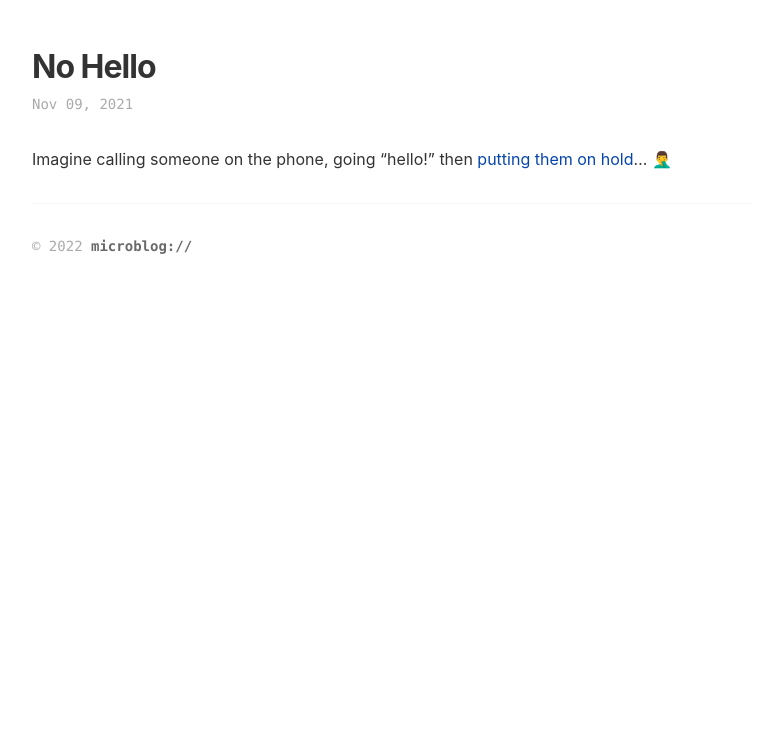
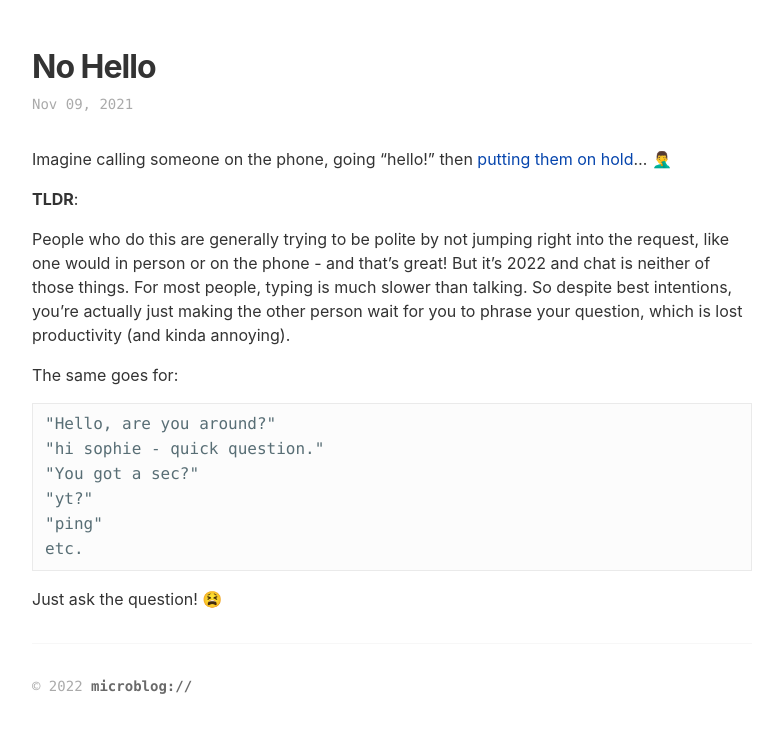
Before and after one commit to to-ie/to-ie.github.io, a Jekyll site: the page built from _posts/2021-11-09-no-hello.md, in a window 1280 px wide. Shown: the top 733 px of the page, without its empty margins (8-791 px from the left). Built offline with Jekyll 4.4.1, drawn with Linux system fonts in a browser that asks for light colours.

Commit message:
Update 2021-11-09-no-hello.md

```diff
--- a/_posts/2021-11-09-no-hello.md
+++ b/_posts/2021-11-09-no-hello.md
@@ -6,3 +6,18 @@ date : 2021-11-09 11:13:50
 ---
 
 Imagine calling someone on the phone, going "hello!" then [putting them on hold](https://nohello.net/)... 🤦‍♂️
+
+**TLDR**:
+
+People who do this are generally trying to be polite by not jumping right into the request, like one would in person or on the phone - and that's great! But it's 2022 and chat is neither of those things. For most people, typing is much slower than talking. So despite best intentions, you're actually just making the other person wait for you to phrase your question, which is lost productivity (and kinda annoying).
+
+The same goes for:
+
+    "Hello, are you around?"
+    "hi sophie - quick question."
+    "You got a sec?"
+    "yt?"
+    "ping"
+    etc.
+
+Just ask the question! 😫
```
